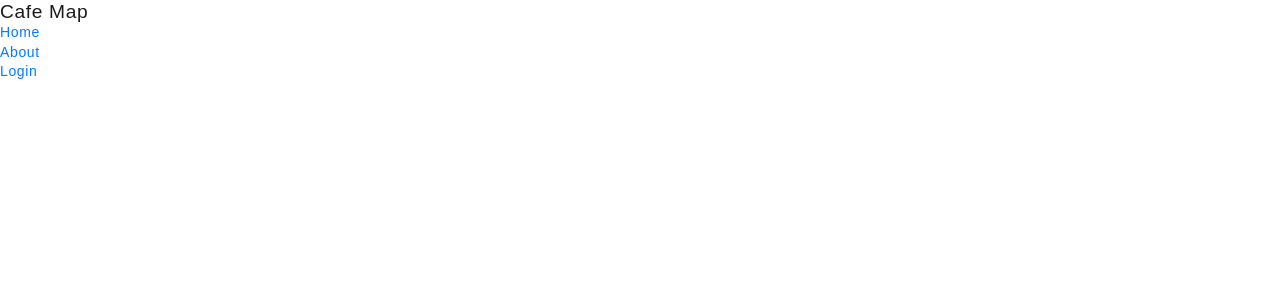
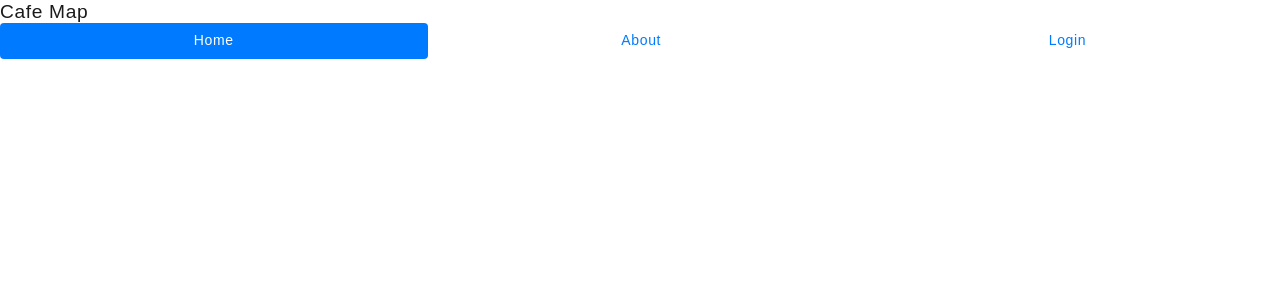
Before and after one commit to macotok/cafemap, a Next.js app: page / in a window 1280 px wide. Shown: the top 300 px of the page. Built offline with nearby package versions, Linux system fonts and the light colour scheme; a web font is replaced by a local one.

Commit message:
navにbootstrapを適用

```diff
--- a/components/Molecules/Nav.tsx
+++ b/components/Molecules/Nav.tsx
@@ -1,24 +1,39 @@
 import React from 'react';
 import Link from 'next/link';
 
+interface NavList {
+  href: string;
+  text: string;
+}
+
+const navList = [
+  {
+    href: '/',
+    text: 'Home'
+  },
+  {
+    href: '/about',
+    text: 'About'
+  },
+  {
+    href: '/login',
+    text: 'Login'
+  },
+]
+
+
 const Nav: React.FunctionComponent = (): JSX.Element => (
   <nav>
-    <ul>
-      <li>
-        <Link href="/">
-          <a>Home</a>
-        </Link>
-      </li>
-      <li>
-        <Link href="/about">
-          <a>About</a>
-        </Link>
-      </li>
-      <li>
-        <Link href="/login">
-          <a>Login</a>
-        </Link>
-      </li>
+    <ul className="nav nav-pills nav-fill">
+      {
+        navList.map((nav: NavList, index: number) => (
+          <li className="nav-item" key={index}>
+            <Link href={nav.href}>
+              <a className={`nav-link ${index === 0 ? 'active' : ''}`}>{nav.text}</a>
+            </Link>
+          </li>
+        ))
+      }
     </ul>
   </nav>
 );
```
